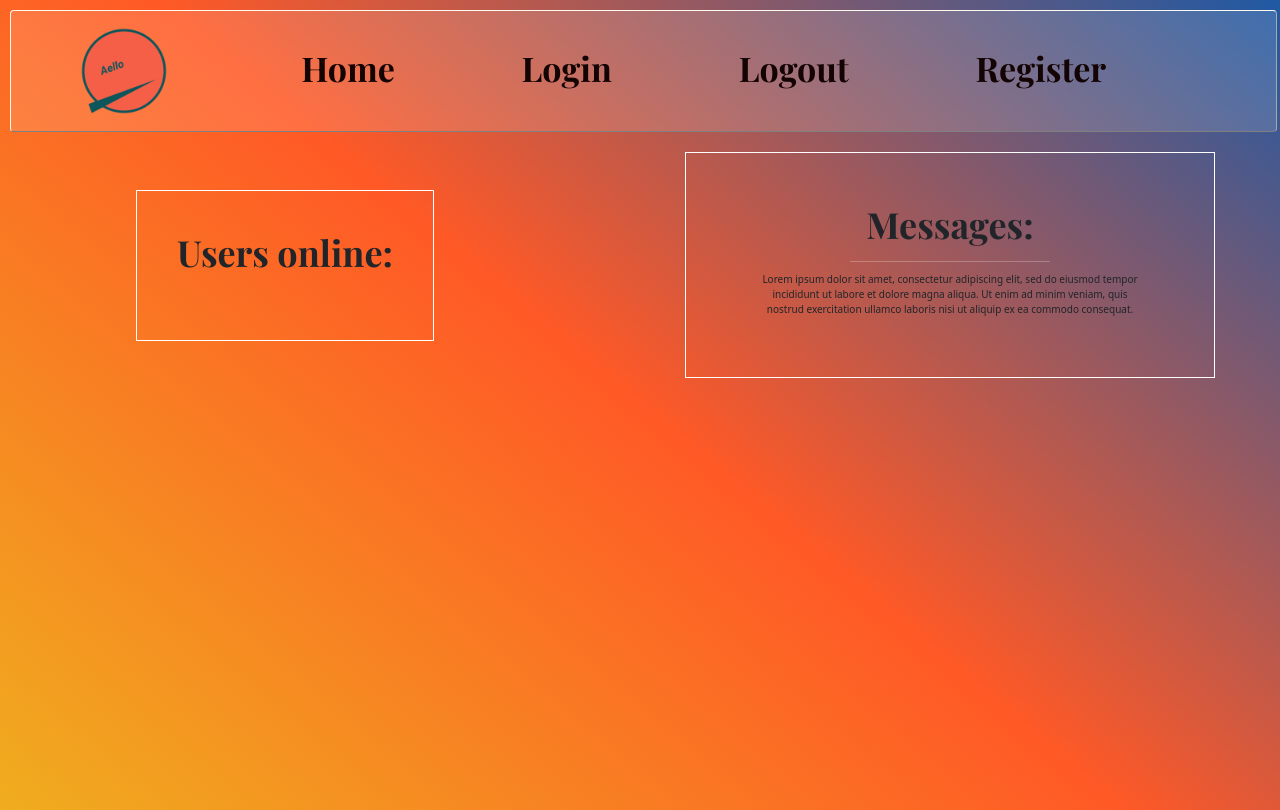
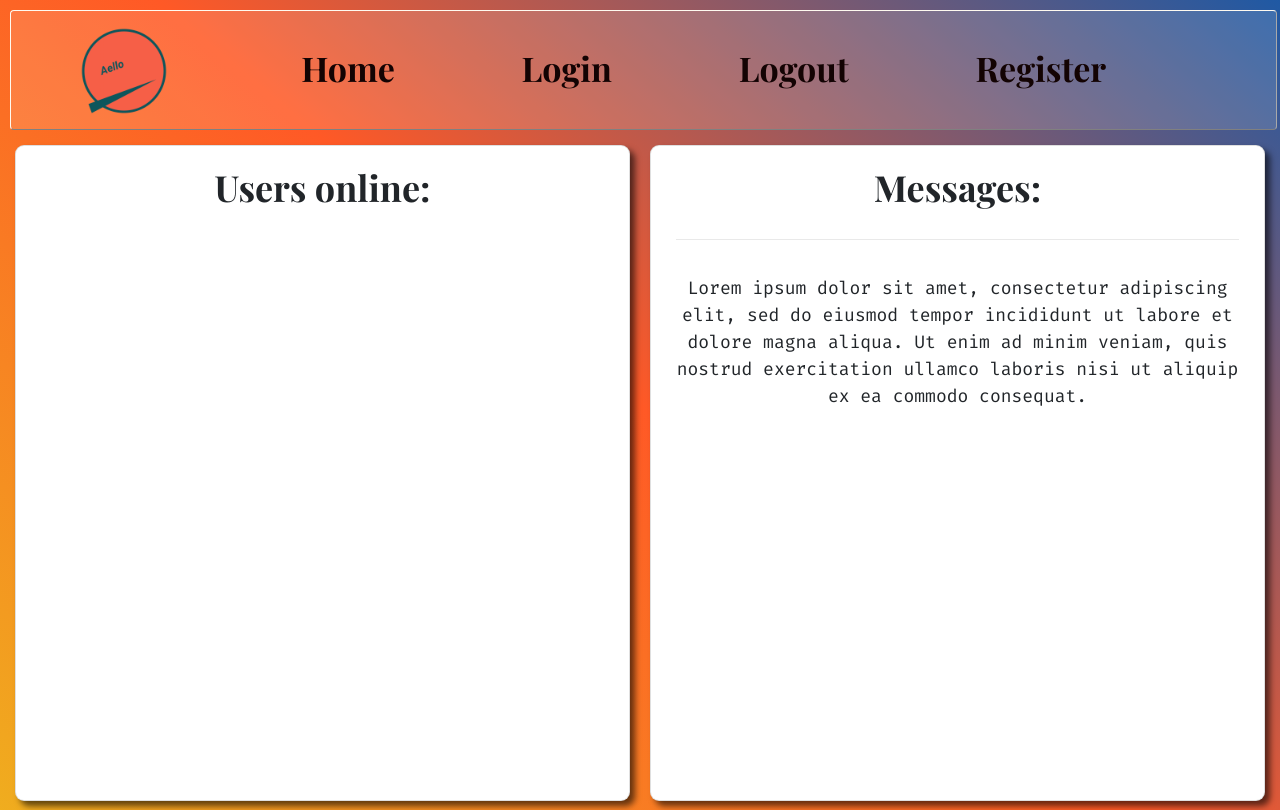
Before and after one commit to kristenprescott/Messenger, a React (Create React App) app in the folder client/: page / in a window 1280 px wide. Built offline with nearby package versions, Linux system fonts and the light colour scheme; sample sign-in values are in the browser's storage.

Commit message:
Much styling

```diff
--- a/client/src/App.scss
+++ b/client/src/App.scss
@@ -3,6 +3,9 @@ $blue: rgba(30, 131, 209, 1);
 $liteblue: rgba(106, 190, 236, 1);
 $tomato: rgba(255, 89, 38, 1);
 $mustard: rgba(238, 164, 6, 1);
+
+$border-radius: 0;
+$paragraph-margin-bottom: 0;
 
 @import "~bootstrap/scss/bootstrap";
 
@@ -56,7 +59,18 @@ body {
   display: flex;
   justify-content: center;
   align-items: center;
-  // text-align: center;
+  div.usernames:nth-child(odd) {
+    width: 100%;
+    border: 1px solid gainsboro;
+    border-radius: 2px;
+    background: floralwhite;
+  }
+  div.usernames:nth-child(even) {
+    width: 100%;
+    border: 1px solid gainsboro;
+    border-radius: 2px;
+    background: gainsboro;
+  }
 }
 
 .Register {
--- a/client/src/Pages/Home.js
+++ b/client/src/Pages/Home.js
@@ -1,4 +1,4 @@
-import { Col /*, Row*/ } from "react-bootstrap";
+import { Image, Card } from "react-bootstrap";
 import { gql, useQuery } from "@apollo/client";
 
 import { useAuthDispatch } from "../Context/auth";
@@ -10,8 +10,15 @@ const GET_USERS = gql`
   query getUsers {
     getUsers {
       username
-      email
       createdAt
+      imageUrl
+      latestMessage {
+        uuid
+        from
+        to
+        content
+        createdAt
+      }
     }
   }
 `;
@@ -40,86 +47,115 @@ export default function Home({ history }) {
     <p>No one is online.</p>;
   } else if (data.getUsers.length > 0) {
     usersMarkup = data.getUsers.map((user) => (
-      <div key={user.username}>
-        <ul style={{ textAlign: "left" }}>
-          <li>{user.username}</li>
-        </ul>
+      <div
+        key={user.username}
+        className="usernames"
+        style={{
+          display: "flex",
+          justifyContent: "flex-start",
+          padding: ".5rem",
+        }}
+      >
+        <Image
+          alt="avatar"
+          src={user.imageUrl}
+          roundedCircle
+          className="mr-2"
+          style={{
+            width: 50,
+            height: 50,
+            objectFit: "cover",
+          }}
+        />
+
+        <div
+          style={{
+            display: "flex",
+            flexDirection: "column",
+            alignItems: "flex-start",
+            margin: "0px 0px 0px 10px",
+          }}
+        >
+          <p
+            className="m-0"
+            style={{ fontSize: "1.6rem", fontWeight: "bolder" }}
+          >
+            {user.username && user.username}
+          </p>
+          <p className="font-weight-light">
+            {user.latestMessage
+              ? user.latestMessage.content
+              : "You are now connected."}
+          </p>
+        </div>
       </div>
     ));
   }
 
   return (
-    <div className="">
+    <div className="App">
       <Navbar logout={logout} />
 
       <div className="Home">
-        <Col
-          xs={8}
-          className=""
+        <Card
           style={{
-            display: "flex",
-            justifyContent: "center",
-            alignItems: "center",
+            width: "50%",
+            height: "82vh",
+            margin: ".5rem 1rem 0px 1.5rem",
+            textAlign: "center",
+            borderRadius: "9px",
+            boxShadow: "5px 5px 6px rgba(0,0,0,0.6)",
           }}
         >
+          <h3
+            style={{
+              fontSize: "3.6rem",
+              fontWeight: "bolder",
+              marginTop: "2rem",
+            }}
+          >
+            Users online:
+          </h3>
+          <br />
           <div
-            className="usernames"
             style={{
               display: "flex",
               flexDirection: "column",
-              alignItems: "center",
-              border: "1px solid white",
-              margin: "3rem",
-              padding: "4rem",
+              alignItems: "flex-start",
             }}
           >
-            <h3 style={{ fontSize: "3.6rem", fontWeight: "bolder" }}>
-              Users online:
-            </h3>
-            <hr style={{ color: "floralwhite" }}></hr>
             {usersMarkup}
           </div>
-        </Col>
-        <Col
-          xs={6}
-          className="messages-container"
+        </Card>
+
+        <Card
           style={{
-            display: "flex",
-            justifyContent: "center",
-            alignItems: "center",
+            width: "50%",
+            height: "82vh",
+            margin: ".5rem 1.5rem 0px 1rem",
+            textAlign: "center",
+            borderRadius: "9px",
+            boxShadow: "5px 5px 6px rgba(0,0,0,0.6)",
           }}
         >
-          <div
-            className="chat-messages"
+          <h3
             style={{
-              display: "flex",
-              flexDirection: "column",
-              alignItems: "center",
-              border: "1px solid white",
-              margin: "1rem 2rem",
-              padding: "5rem 7rem",
-              textAlign: "center",
+              fontSize: "3.6rem",
+              fontWeight: "bolder",
+              marginTop: "2rem",
             }}
           >
-            <h3
-              style={{
-                fontSize: "3.6rem",
-                fontWeight: "bolder",
-                textAlign: "center",
-              }}
-            >
-              Messages:
-            </h3>
-            <hr style={{ color: "floralwhite", width: "200px" }}></hr>
+            Messages:
+          </h3>
+          <hr style={{ color: "darkgray", margin: "2.5rem" }} />
 
-            <p>
-              Lorem ipsum dolor sit amet, consectetur adipiscing elit, sed do
-              eiusmod tempor incididunt ut labore et dolore magna aliqua. Ut
-              enim ad minim veniam, quis nostrud exercitation ullamco laboris
-              nisi ut aliquip ex ea commodo consequat.
-            </p>
+          <div style={{ padding: "1rem 2rem", fontSize: "1.8rem" }}>
+            Lorem ipsum dolor sit amet, consectetur adipiscing elit, sed do
+            eiusmod tempor incididunt ut labore et dolore magna aliqua. Ut enim
+            ad minim veniam, quis nostrud exercitation ullamco laboris nisi ut
+            aliquip ex ea commodo consequat.
           </div>
-        </Col>
+        </Card>
       </div>
     </div>
   );
--- a/client/src/index.css
+++ b/client/src/index.css
@@ -8,6 +8,7 @@
   margin: 0;
   padding: 0;
   box-sizing: inherit;
+  font-family: "Fira Code", monospace;
 }
 
 ul {
```
Also changed, not shown: 2 other files (tests, documents, lock files or other folders).
